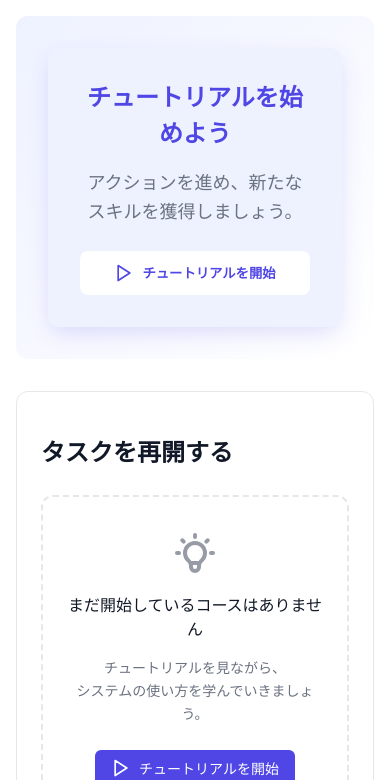
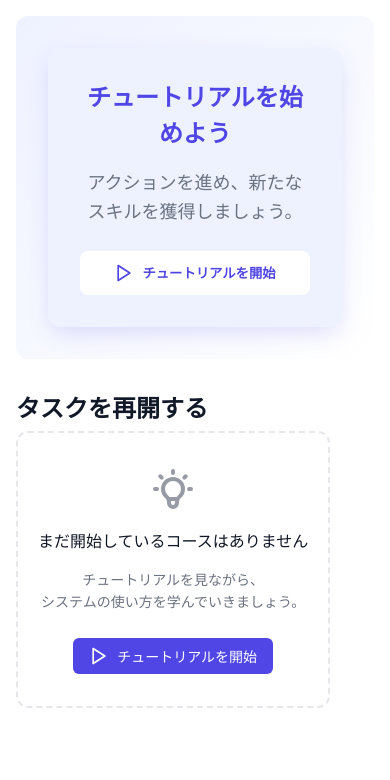
Before and after one commit to GitSATOMasashi/sls_ui, a plain HTML site: page index.html in a window 390 px wide. Shown: the part 64-844 px from the top of the page. Drawn offline with Linux system fonts and the light colour scheme.

Commit message:
ページ全体のpaddingとmerginの調整を完了

```diff
--- a/styles/main.css
+++ b/styles/main.css
@@ -738,8 +738,8 @@ body {
 }
 
 .category-header {
-    margin-bottom: 24px;
-    padding: 0 24px;
+    margin-bottom: 0px;
+    padding: 0 0;
 }
 
 .category-header h2 {
@@ -785,7 +785,7 @@ body {
 
 @media (max-width: 768px) {
     .category-header {
-        padding: 0 16px;
+        padding: 0 0px;
     }
 
     .category-courses {
@@ -935,7 +935,7 @@ body {
 
   .tutorial-section,
   .continue-learning-section {
-    padding: 24px;
+    padding: 0px 24px;
   }
 
   .course-card {
@@ -2021,7 +2021,7 @@ body {
 
 /* 続きから学習 */
 #continue-learning {
-    margin-top: 16px;
+    margin-top: 0px;
 }
 
 #continue-learning .course-card {
@@ -2172,9 +2172,8 @@ body {
 
 .continue-learning-section {
     background: white;
-    border: 1px solid var(--border-color);
     border-radius: 12px;
-    padding: 24px;
+    padding: 0px 0px;
 }
 
 .progress-overview {
@@ -2213,7 +2212,7 @@ body {
     display: flex;
     gap: 24px;
     overflow-x: auto;
-    padding: 4px 4px 20px 4px;
+    padding: 4px 4px 4px 4px;
     margin: 0 -4px;
     -webkit-overflow-scrolling: touch;
     scroll-behavior: smooth;
@@ -2247,7 +2246,7 @@ body {
 
 @media (max-width: 768px) {
     .course-scroll {
-        padding: 4px 4px 16px 4px;
+        padding: 4px 4px 10px 4px;
         margin: 0 -4px;
     }
 
@@ -2365,6 +2364,10 @@ body {
 .tutorial-section h2 {
   color: var(--primary-color);
   margin-bottom: 16px;
+}
+
+.continue-learning-section h2 {
+  margin-bottom: 0px;
 }
 
 .tutorial-button {
```
